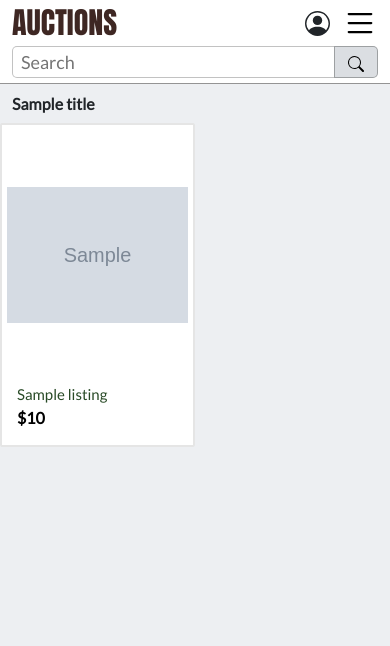
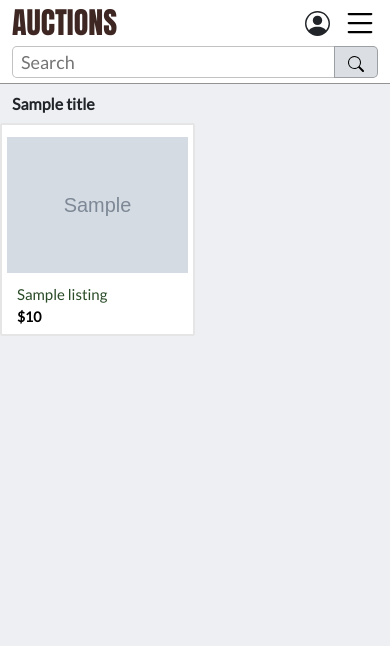
Before and after one commit to AndrejTS/auctions-site, a Django app: template auctions/templates/auctions/listings.html in a window 390 px wide. Shown: the top 646 px of the page. Run offline with Django 3.2, Linux system fonts and the light colour scheme; the template is opened without the code that fills it: most values are stand-ins (such as "Sample title", 1, 10 or a date in 2020); grey boxes marked "Sample" are stand-in pictures.

Commit message:
styles.scss - remove bug and refactor

```diff
--- a/auctions/static/auctions/styles.css
+++ b/auctions/static/auctions/styles.css
@@ -584,8 +584,7 @@
     height: 19px;
     font-size: 15px;
   }
-
-  .img-container {
+  .listing-container .img-container {
     height: 200px;
   }
 }
@@ -597,23 +596,24 @@
   .listing-container {
     margin-bottom: 0;
   }
-
-  .img-container {
+  .listing-container .img-container {
     height: 170px;
   }
-
-  .listing-price {
+  .listing-container .listing-price {
     font-size: 13px;
     margin-bottom: 5px;
     margin-left: 10px;
     font-weight: 600;
   }
-
-  .listed-by {
+  .listing-container .listed-by {
     display: none;
   }
 }
 @media only screen and (max-width: 575px) {
+  .col-6 {
+    padding: 0;
+  }
+
   .breadcrumbs {
     font-size: 12px;
   }
@@ -621,30 +621,16 @@
     margin: 0 2px;
   }
 
-  .breadcrumbs__listing .breadcrumbs__link--active {
-    display: none;
+  .listing-container {
+    margin-bottom: 0;
   }
-  .breadcrumbs__listing .breadcrumbs__item:nth-last-of-type(2)::after {
-    display: none;
-  }
-
   .listing-container h3 {
     margin-bottom: 2px;
   }
-
-  .col-6 {
-    padding: 0;
-  }
-
-  .listing-container {
-    margin-bottom: 0;
-  }
-
-  .img-container {
+  .listing-container .img-container {
     height: 150px;
   }
-
-  .listing-price {
+  .listing-container .listing-price {
     font-size: 14px;
     margin-bottom: 2px;
   }
@@ -1008,6 +994,13 @@
   }
 }
 @media only screen and (max-width: 575px) {
+  .breadcrumbs__listing .breadcrumbs__link--active {
+    display: none;
+  }
+  .breadcrumbs__listing .breadcrumbs__item:nth-last-of-type(2)::after {
+    display: none;
+  }
+
   .img-listing-large {
     max-height: 250px;
   }
--- a/auctions/static/auctions/styles.scss
+++ b/auctions/static/auctions/styles.scss
@@ -691,10 +691,10 @@
       height: 19px;
       font-size: 15px;
     }
-  }
 
     .img-container {
       height: 200px;
+    }
   }
 }
 
@@ -705,7 +705,6 @@
 
   .listing-container {
     margin-bottom: 0;
-  }
 
     .img-container {
       height: 170px;
@@ -722,8 +721,13 @@
       display: none;
     }
   }
+}
 
 @media only screen and (max-width: 575px) {
+  .col-6 {
+    padding: 0;
+  }
+
   .breadcrumbs {
     font-size: 12px;
 
@@ -732,28 +736,11 @@
     }
   }
 
-  .breadcrumbs__listing {
-    .breadcrumbs__link--active {
-      display: none;
-    }
-
-    .breadcrumbs__item:nth-last-of-type(2)::after {
-      display: none;
-    }
-  }
-
   .listing-container {
+    margin-bottom: 0;
+
     h3 {
       margin-bottom: 2px;
-    }
-  }
-
-  .col-6 {
-    padding: 0;
-  }
-
-  .listing-container {
-    margin-bottom: 0;
     }
 
     .img-container {
@@ -763,6 +750,7 @@
     .listing-price {
       font-size: 14px;
       margin-bottom: 2px;
+    }
   }
 }
 /* Listings (not one listing!) End*/
@@ -1166,6 +1154,16 @@
 }
 
 @media only screen and (max-width: 575px) {
+  .breadcrumbs__listing {
+    .breadcrumbs__link--active {
+      display: none;
+    }
+
+    .breadcrumbs__item:nth-last-of-type(2)::after {
+      display: none;
+    }
+  }
+
   .img-listing-large {
     max-height: 250px;
   }
@@ -1207,10 +1205,6 @@
   justify-content: flex-start;
   align-items: flex-start;
   // border: 1px solid black;
-
-  label {
-    // font-weight: 600;
-  }
 
   input {
     width: 100%;
```
Also changed, not shown: 1 other file. Lines whose indentation alone changed are shown as unchanged.
